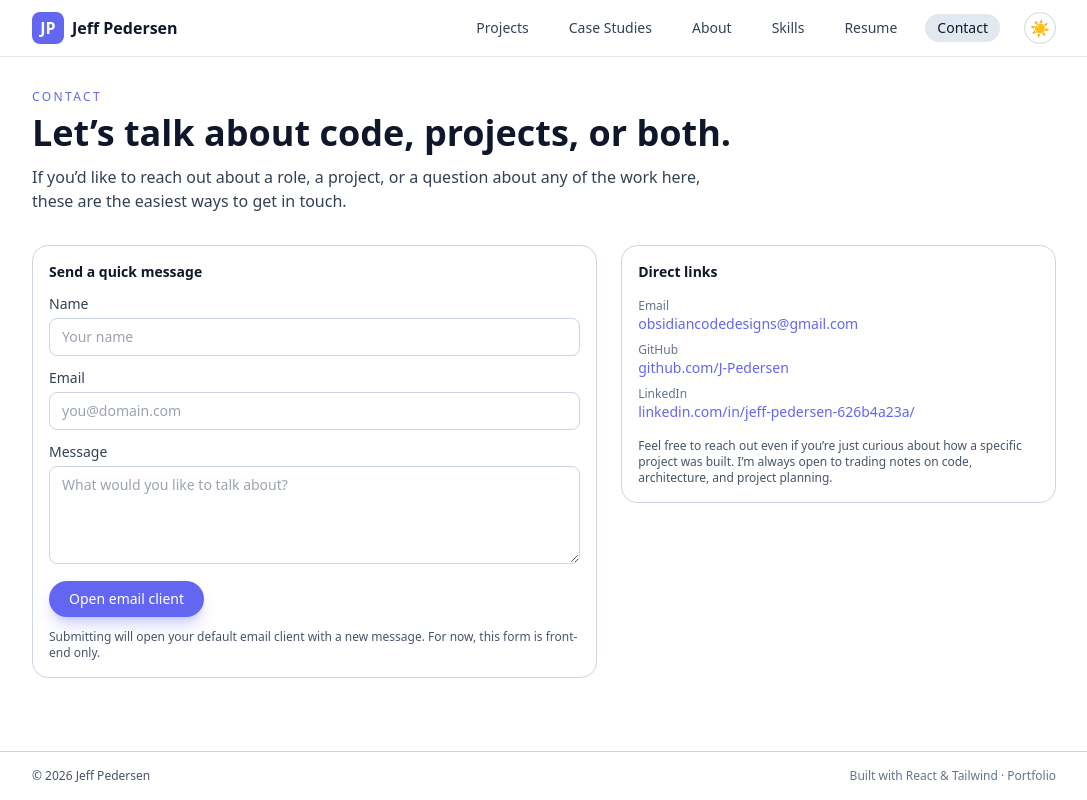
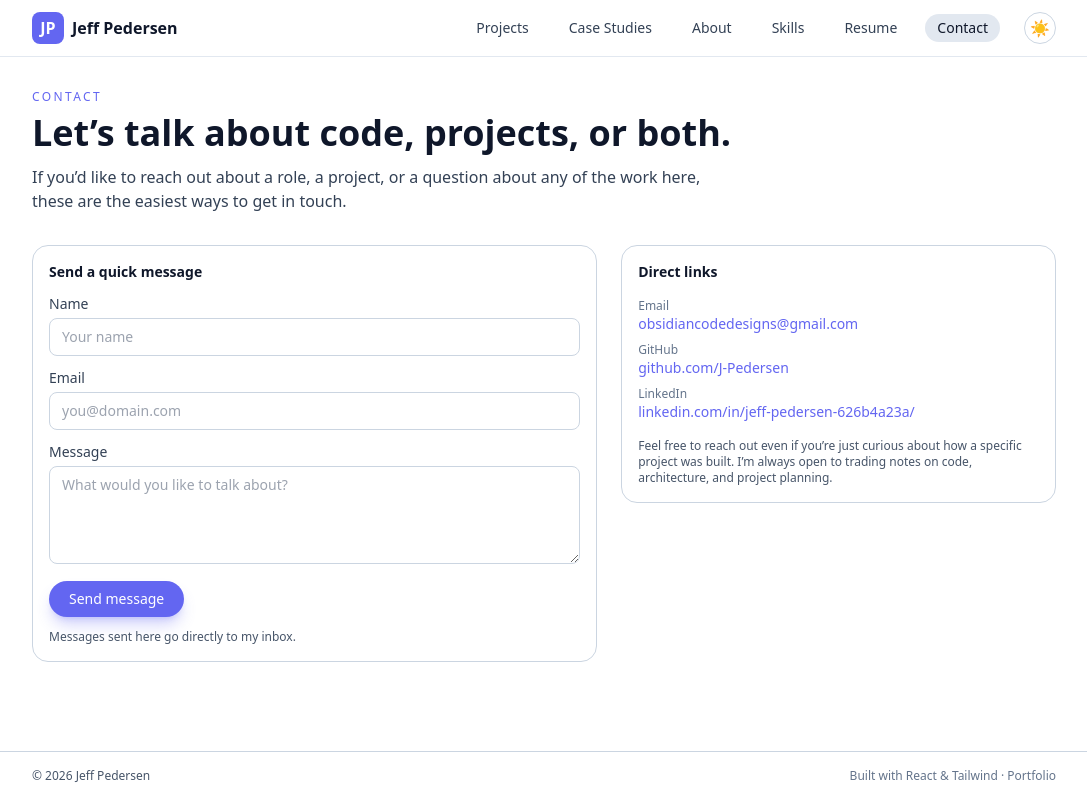
Before and after one commit to J-Pedersen/dev-portfolio, a React (Vite) app: page /contact in a window 1280 px wide. Shown: the whole page, without its empty margins (96-1183 px from the left). Built offline with nearby package versions, Linux system fonts and the light colour scheme.

Commit message:
added new contact form elements

```diff
--- a/src/pages/Contact.jsx
+++ b/src/pages/Contact.jsx
@@ -1,8 +1,92 @@
+import { useState } from 'react';
 import PageHeader from '../components/PageHeader.jsx';
 
 const Contact = () => {
   const email = 'obsidiancodedesigns@gmail.com';
   const mailtoHref = `mailto:${email}`;
+
+  const [formData, setFormData] = useState({
+    name: '',
+    email: '',
+    message: '',
+    _honey: '',
+  });
+
+  const [status, setStatus] = useState({
+    submitting: false,
+    succeeded: false,
+    error: '',
+  });
+
+  const handleChange = (e) => {
+    const { name, value } = e.target;
+    setFormData((prev) => ({
+      ...prev,
+      [name]: value,
+    }));
+  };
+
+  const handleSubmit = async (e) => {
+    e.preventDefault();
+
+    // simple honeypot check
+    if (formData._honey) return;
+
+    setStatus({
+      submitting: true,
+      succeeded: false,
+      error: '',
+    });
+
+    try {
+      const response = await fetch(
+        'https://formsubmit.co/ajax/obsidiancodedesigns@gmail.com',
+        {
+          method: 'POST',
+          headers: {
+            'Content-Type': 'application/json',
+            Accept: 'application/json',
+          },
+          body: JSON.stringify({
+            name: formData.name,
+            email: formData.email,
+            message: formData.message,
+            _subject: 'New Portfolio Contact Form Message',
+            _captcha: 'false',
+          }),
+        }
+      );
+
+      const data = await response.json();
+
+      if (response.ok && data.success === 'true') {
+        setStatus({
+          submitting: false,
+          succeeded: true,
+          error: '',
+        });
+
+        setFormData({
+          name: '',
+          email: '',
+          message: '',
+          _honey: '',
+        });
+      } else {
+        setStatus({
+          submitting: false,
+          succeeded: false,
+          error: 'Something went wrong. Please try again in a moment.',
+        });
+      }
+    } catch (error) {
+      setStatus({
+        submitting: false,
+        succeeded: false,
+        error: 'Unable to send your message right now. Please try again later.',
+      });
+    }
+  };
 
   return (
     <div className="space-y-8">
@@ -16,8 +100,6 @@ const Contact = () => {
       </PageHeader>
 
       <section className="grid gap-6 md:grid-cols-[1.3fr,1fr] items-start">
-
-        {/* Contact form */}
         <div
           className="
             rounded-2xl p-4
@@ -29,13 +111,29 @@ const Contact = () => {
             Send a quick message
           </h2>
 
-          <form
-            onSubmit={(e) => {
-              e.preventDefault();
-              window.location.href = mailtoHref;
-            }}
-            className="space-y-3 text-sm"
+          {status.succeeded ? (
+            <div
+              className="
+                rounded-xl border border-emerald-300 bg-emerald-50 px-4 py-3
+                text-sm text-emerald-800
+                dark:border-emerald-800 dark:bg-emerald-950/40 dark:text-emerald-300
+              "
             >
+              Thanks — your message was sent successfully.
+            </div>
+          ) : (
+            <form onSubmit={handleSubmit} className="space-y-3 text-sm">
+              {/* Honeypot field */}
+              <input
+                type="text"
+                name="_honey"
+                value={formData._honey}
+                onChange={handleChange}
+                className="hidden"
+                tabIndex="-1"
+                autoComplete="off"
+              />
+
               <div>
                 <label
                   className="block mb-1 text-slate-700 dark:text-slate-200"
@@ -45,7 +143,11 @@ const Contact = () => {
                 </label>
                 <input
                   id="name"
+                  name="name"
                   type="text"
+                  required
+                  value={formData.name}
+                  onChange={handleChange}
                   className="
                     w-full rounded-lg px-3 py-2 text-sm outline-none
                     border border-slate-300 bg-white text-slate-900
@@ -59,13 +161,17 @@ const Contact = () => {
               <div>
                 <label
                   className="block mb-1 text-slate-700 dark:text-slate-200"
-                htmlFor="fromEmail"
+                  htmlFor="email"
                 >
                   Email
                 </label>
                 <input
-                id="fromEmail"
+                  id="email"
+                  name="email"
                   type="email"
+                  required
+                  value={formData.email}
+                  onChange={handleChange}
                   className="
                     w-full rounded-lg px-3 py-2 text-sm outline-none
                     border border-slate-300 bg-white text-slate-900
@@ -85,7 +191,11 @@ const Contact = () => {
                 </label>
                 <textarea
                   id="message"
+                  name="message"
                   rows={4}
+                  required
+                  value={formData.message}
+                  onChange={handleChange}
                   className="
                     w-full rounded-lg px-3 py-2 text-sm outline-none
                     border border-slate-300 bg-white text-slate-900
@@ -96,25 +206,32 @@ const Contact = () => {
                 />
               </div>
 
+              {status.error && (
+                <p className="text-xs text-red-600 dark:text-red-400">
+                  {status.error}
+                </p>
+              )}
+
               <button
                 type="submit"
+                disabled={status.submitting}
                 className="
                   inline-flex items-center rounded-full bg-brand px-5 py-2
                   text-sm font-medium text-white shadow-lg shadow-brand/30
                   hover:bg-brand-soft transition
+                  disabled:opacity-60 disabled:cursor-not-allowed
                 "
               >
-              Open email client
+                {status.submitting ? 'Sending...' : 'Send message'}
               </button>
 
               <p className="text-xs text-slate-600 dark:text-slate-400 mt-1">
-              Submitting will open your default email client with a new message.
-              For now, this form is front-end only.
+                Messages sent here go directly to my inbox.
               </p>
             </form>
+          )}
         </div>
 
-        {/* Direct contact info */}
         <aside
           className="
             space-y-4 p-4 rounded-2xl text-sm
```
Lines whose indentation alone changed are shown as unchanged.
